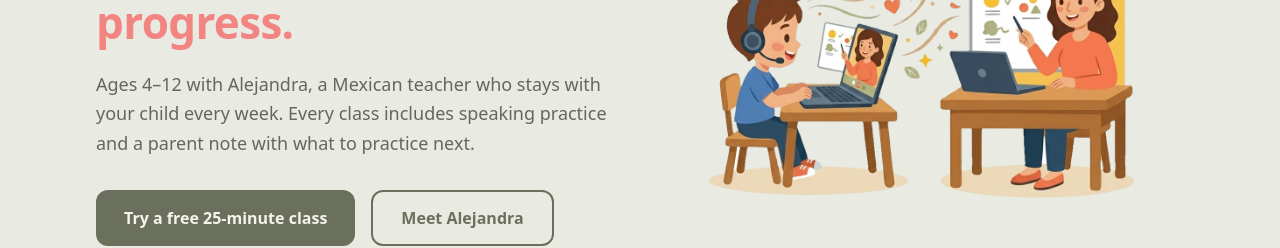
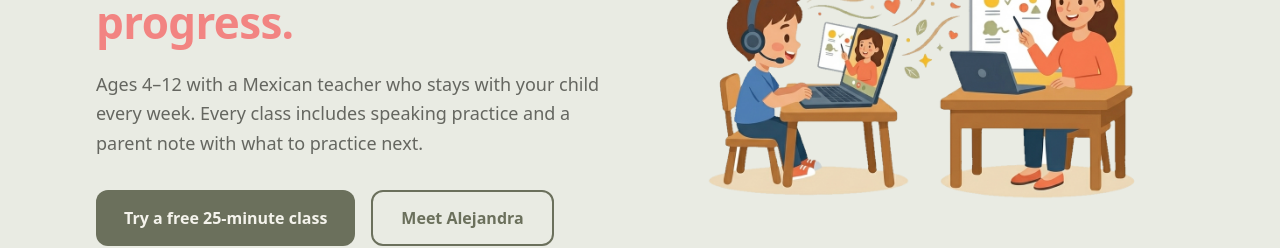
Before and after one commit to spanishprepkids/ui, a Next.js app: page / in a window 1280 px wide. Shown: the part 285-533 px from the top of the page. Built offline with nearby package versions, Linux system fonts and the light colour scheme; no server answers.

Commit message:
2026-09-14 14:42:52

```diff
--- a/src/components/Hero.tsx
+++ b/src/components/Hero.tsx
@@ -21,7 +21,7 @@ export default function Hero() {
               <span className="text-accent">You see the progress.</span>
             </h1>
             <p className="mt-5 text-base md:text-lg text-foreground/70 leading-relaxed max-w-lg">
-              Ages 4–12 with Alejandra, a Mexican teacher who stays with your
+              Ages 4–12 with a Mexican teacher who stays with your
               child every week. Every class includes speaking practice and a
               parent note with what to practice next.
             </p>
```
